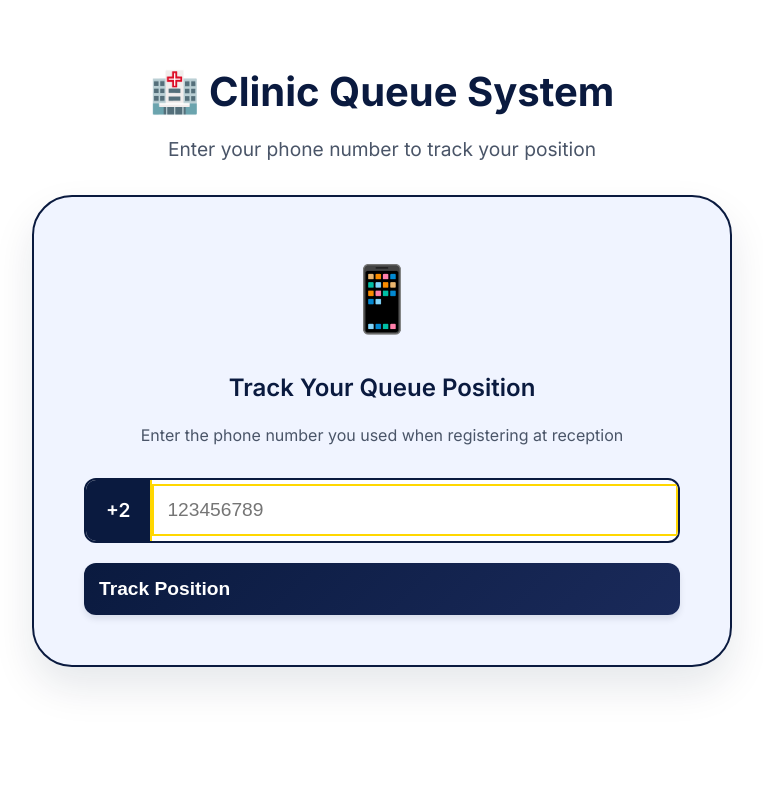
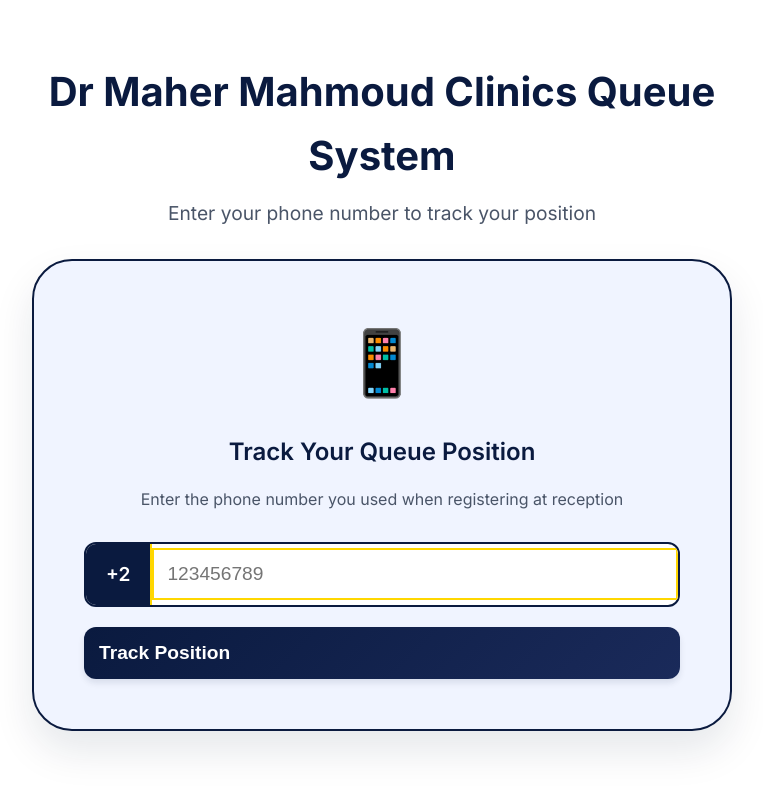
Before and after one commit to eyadmaherrr/clinic-queue, a website: page public/track.html in a window 1280 px wide. Shown: the whole page, without its empty margins (258-1021 px from the left). Drawn offline with nearby package versions, Linux system fonts and the light colour scheme.

Commit message:
Fixed title.

```diff
--- a/public/track.html
+++ b/public/track.html
@@ -11,7 +11,7 @@
     <div class="container">
         <div class="track-container">
             <div class="track-header">
-                <h1>🏥 Clinic Queue System</h1>
+                <h1>Dr Maher Mahmoud Clinics Queue System</h1>
                 <p>Enter your phone number to track your position</p>
             </div>
 
```
